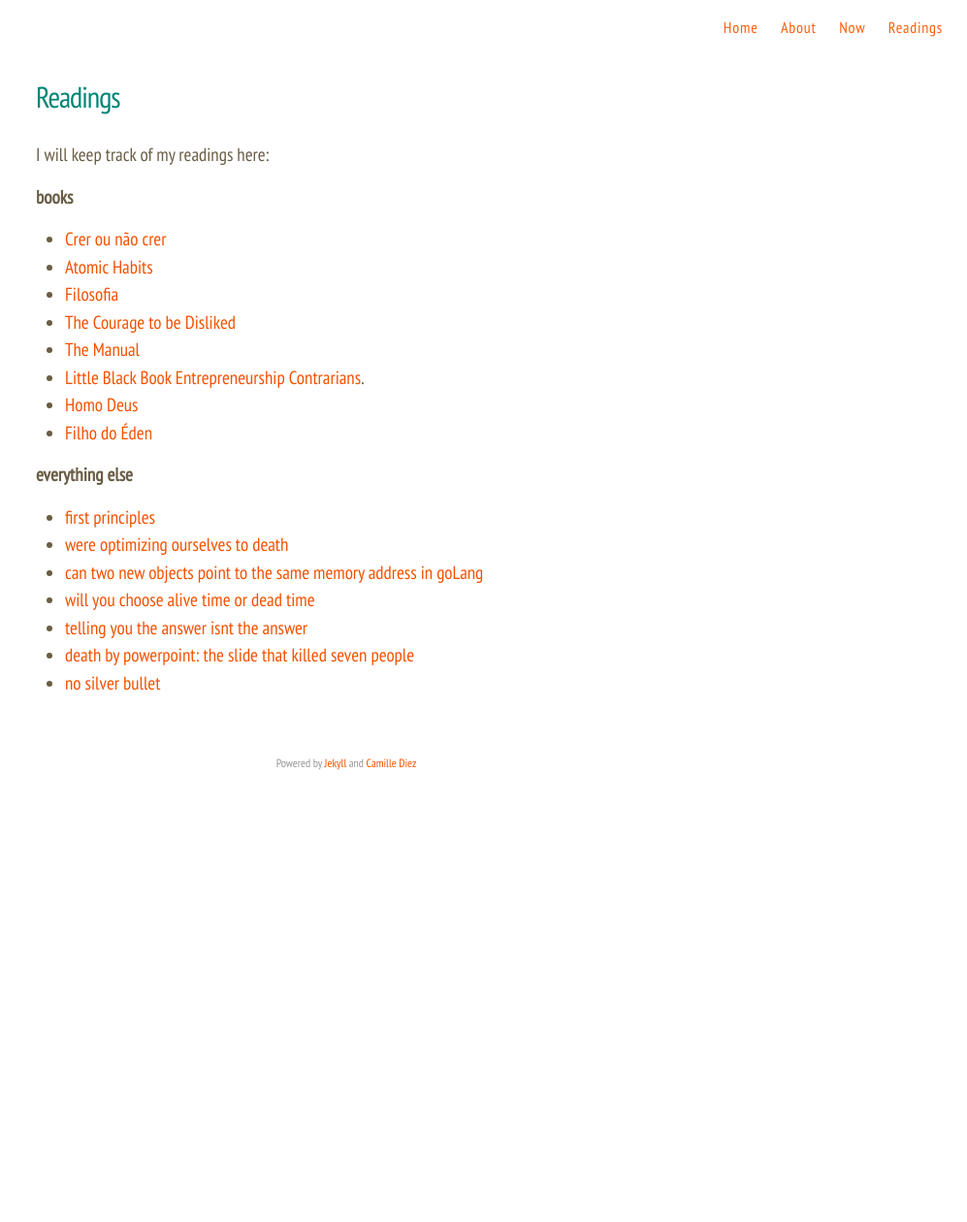
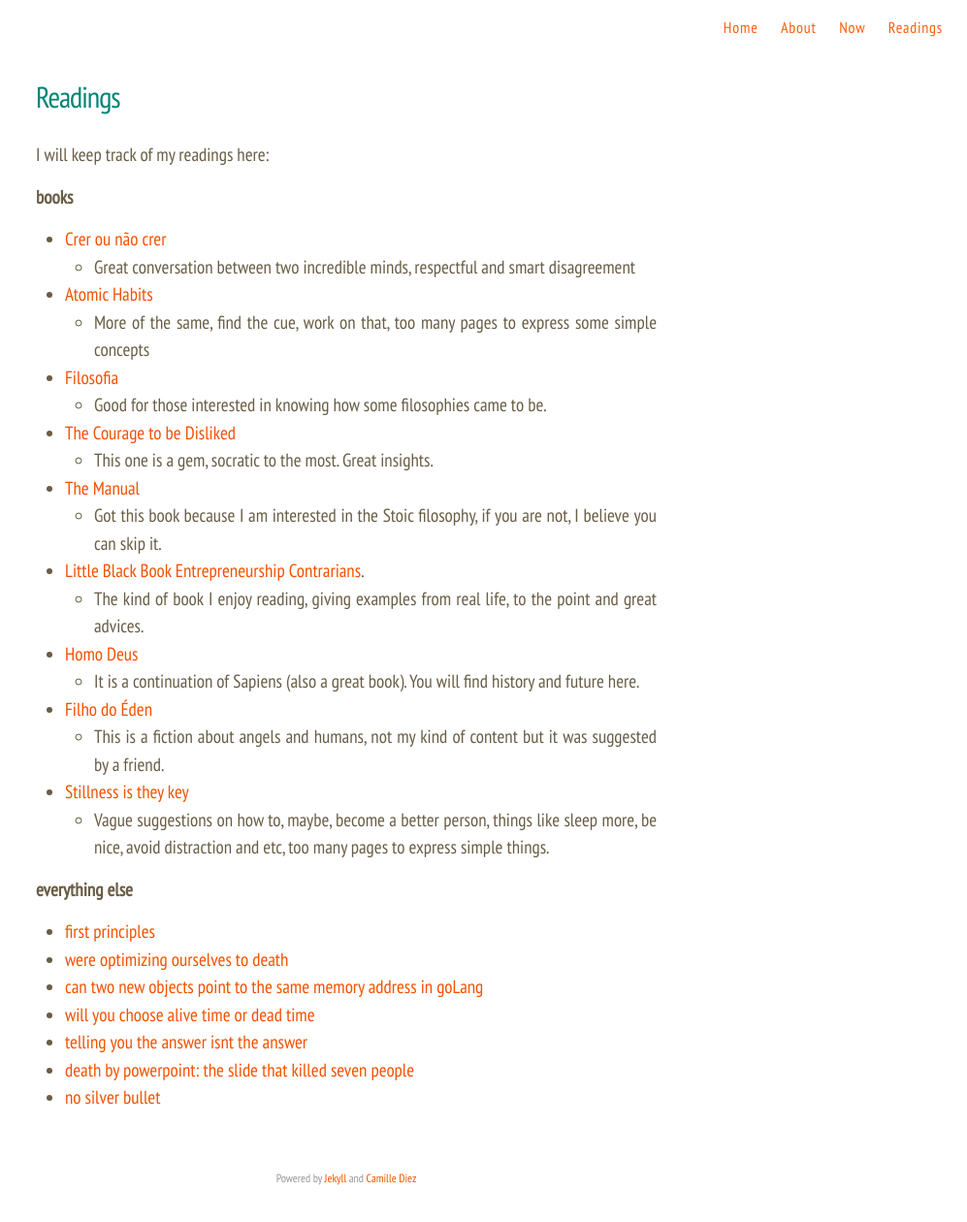
Before and after one commit to gerep/gerep.github.io, a Jekyll site: the page built from readings.md, in a window 1280 px wide. Shown: the whole page at 97% size, without its empty margins (283-1280 px from the left). Built offline with Jekyll 4.4.1, drawn with Linux system fonts in a browser that asks for light colours; nearby versions of some CDN libraries; before the commit the page ends 900 px from its top, so only the background shows below that.

Commit message:
Update readings.md

```diff
--- a/readings.md
+++ b/readings.md
@@ -9,13 +9,23 @@ I will keep track of my readings here:
 **books**
 
 * [Crer ou não crer](https://www.amazon.com.br/Crer-ou-n%C3%A3o-F%C3%A1bio-Melo/dp/8542211316/)
+  * Great conversation between two incredible minds, respectful and smart disagreement
 * [Atomic Habits](https://www.amazon.com.br/Atomic-Habits-Proven-Build-English-ebook/dp/B07D23CFGR/)
+  * More of the same, find the cue, work on that, too many pages to express some simple concepts
 * [Filosofia](https://www.amazon.com.br/Tudo-precisa-saber-sobre-filosofia/dp/8573129727)
+  * Good for those interested in knowing how some filosophies came to be.
 * [The Courage to be Disliked](https://www.amazon.com/Courage-Be-Disliked-Phenomenon-Happiness/dp/1501197274/)
+  * This one is a gem, socratic to the most. Great insights.
 * [The Manual](https://www.amazon.com/Manual-Philosophers-Guide-Life/dp/1545461112)
+  * Got this book because I am interested in the Stoic filosophy, if you are not, I believe you can skip it.
 * [Little Black Book Entrepreneurship Contrarians](https://www.amazon.com/Little-Black-Book-Entrepreneurship-Contrarians/dp/1480576883).
+  * The kind of book I enjoy reading, giving examples from real life, to the point and great advices.
 * [Homo Deus](https://www.amazon.com.br/Homo-deus-Yuval-Noah-Harari/dp/8535928197)
+  * It is a continuation of Sapiens (also a great book). You will find history and future here.
 * [Filho do Éden](https://www.amazon.com.br/Filhos-%C3%89den-Herdeiros-Atl%C3%A2ntida-Vol/dp/8576861410)
+  * This is a fiction about angels and humans, not my kind of content but it was suggested by a friend.
+* [Stillness is they key](https://www.amazon.com/Stillness-Key-Ryan-Holiday/dp/0525538585)
+  * Vague suggestions on how to, maybe, become a better person, things like sleep more, be nice, avoid distraction and etc, too many pages to express simple things.
 
 **everything else**
 
```
